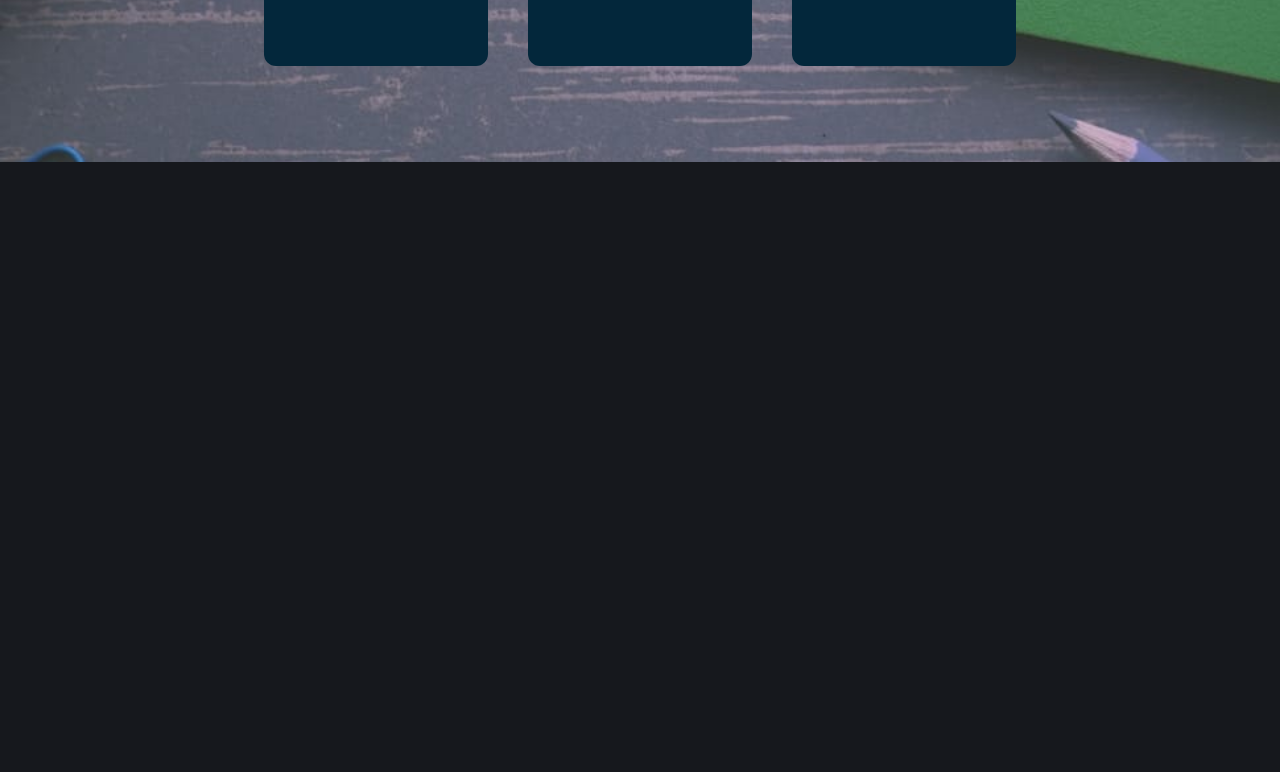
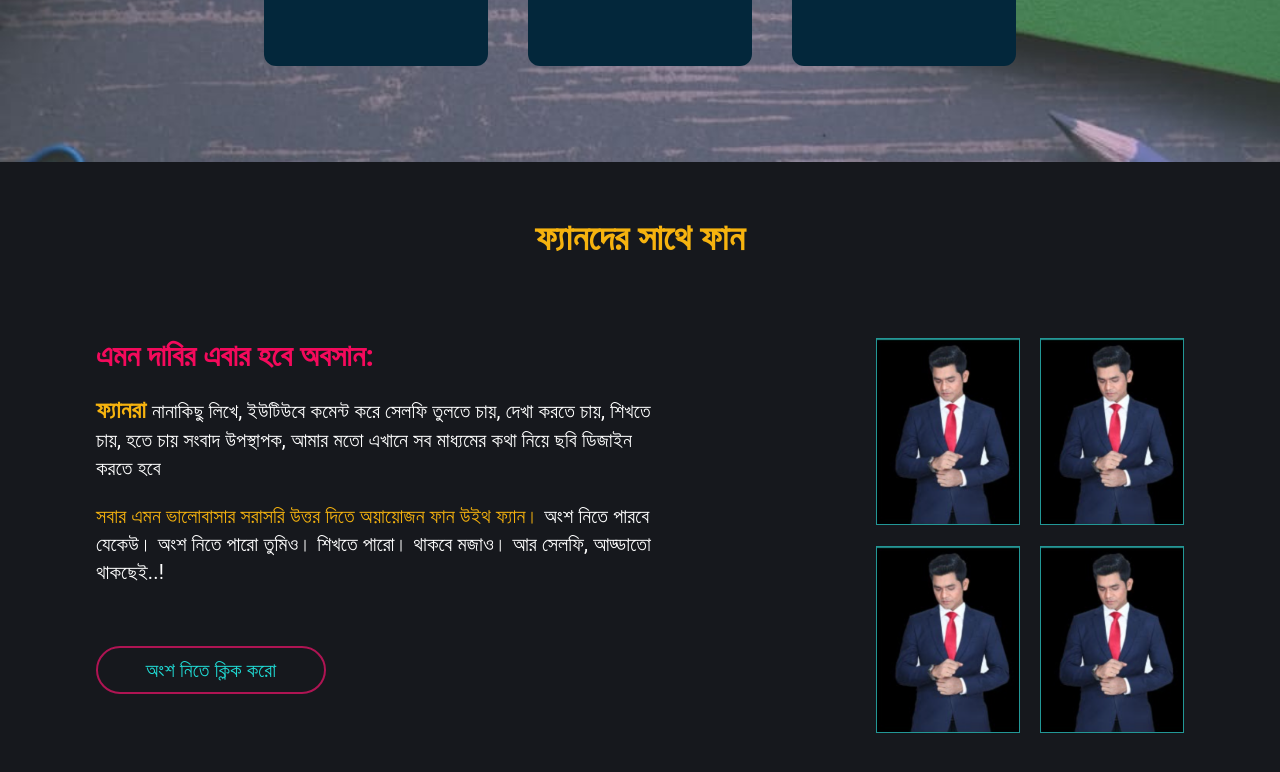
Before and after one commit to SalehAhmed19/GolamRabbi-SSOMOY_TV, a React (Vite) app: page / in a window 1280 px wide. Shown: the part 1362-2134 px from the top of the page. Before the commit the page ends 1524 px from the top, so only its background shows below. Built offline with nearby package versions, Linux system fonts and the light colour scheme.

Commit message:
fun with fan added

```diff
--- a/src/App.css
+++ b/src/App.css
@@ -1,3 +1,9 @@
 .App{
     background-color: #16181D;
 }
+.text-primary{
+    color: #F6B30F;
+}
+.text-secondary{
+    color:#F40A5C;
+}
--- /dev/null
+++ b/src/Components/Isolated/FanFun.jsx
@@ -0,0 +1,35 @@
+import React from "react";
+import FanFunLeft from "./FanFunLeft";
+import people from "../../assets/images/people.png";
+
+function FanFun() {
+  const images = [
+    { _id: 1, img: people },
+    { _id: 2, img: people },
+    { _id: 3, img: people },
+    { _id: 4, img: people },
+  ];
+  return (
+    <div className="py-14 lg:px-24">
+      <h1 className="text-primary text-center text-4xl font-bold">
+        ফ্যানদের সাথে ফান
+      </h1>
+      <div className="flex my-20">
+        <FanFunLeft />
+        <div className="flex justify-end w-full">
+          <div className="grid grid-cols-1 lg:grid-cols-2 gap-5">
+            {images.map((image) => (
+              <img
+                src={image.img}
+                alt="img"
+                className="border border-[#229796] w-36"
+              />
+            ))}
+          </div>
+        </div>
+      </div>
+    </div>
+  );
+}
+
+export default FanFun;
--- /dev/null
+++ b/src/Components/Isolated/FanFunLeft.jsx
@@ -0,0 +1,29 @@
+import React from "react";
+
+const FanFunLeft = () => {
+  return (
+    <div className="flex flex-col justify-center">
+      <h2 className="text-secondary text-3xl font-bold mb-5">
+        এমন দাবির এবার হবে অবসান:
+      </h2>
+      <p className="text-[#fff] text-xl">
+        <span className="text-2xl font-bold text-primary">ফ্যানরা </span>{" "}
+        নানাকিছু লিখে, ইউটিউবে কমেন্ট করে সেলফি তুলতে চায়, দেখা করতে চায়, শিখতে
+        চায়, হতে চায় সংবাদ উপস্থাপক, আমার মতো এখানে সব মাধ্যমের কথা নিয়ে ছবি
+        ডিজাইন করতে হবে{" "}
+      </p>
+      <p className="my-5 text-[#fff] text-xl">
+        <span className="text-primary">
+          সবার এমন ভালোবাসার সরাসরি উত্তর দিতে অয়ায়োজন ফান উইথ ফ্যান।
+        </span>{" "}
+        অংশ নিতে পারবে যেকেউ। অংশ নিতে পারো তুমিও। শিখতে পারো। থাকবে মজাও। আর
+        সেলফি, আড্ডাতো থাকছেই..!
+      </p>
+      <button className="my-10 py-2 border-2 border-[#AF1453] w-[230px] text-center rounded-full text-[#20DBD5] text-xl">
+        অংশ নিতে ক্লিক করো
+      </button>
+    </div>
+  );
+};
+
+export default FanFunLeft;
--- a/src/Pages/Home.jsx
+++ b/src/Pages/Home.jsx
@@ -1,5 +1,6 @@
 import React from "react";
 import Banner from "../Components/Isolated/Banner";
+import FanFun from "../Components/Isolated/FanFun";
 import Features from "../Components/Isolated/Features";
 import Statistics from "../Components/Isolated/Statistics";
 
@@ -9,6 +10,7 @@ function Home() {
       <Banner />
       <Statistics />
       <Features />
+      <FanFun />
     </div>
   );
 }
```
Also changed, not shown: src/assets/images/people.png (added).
